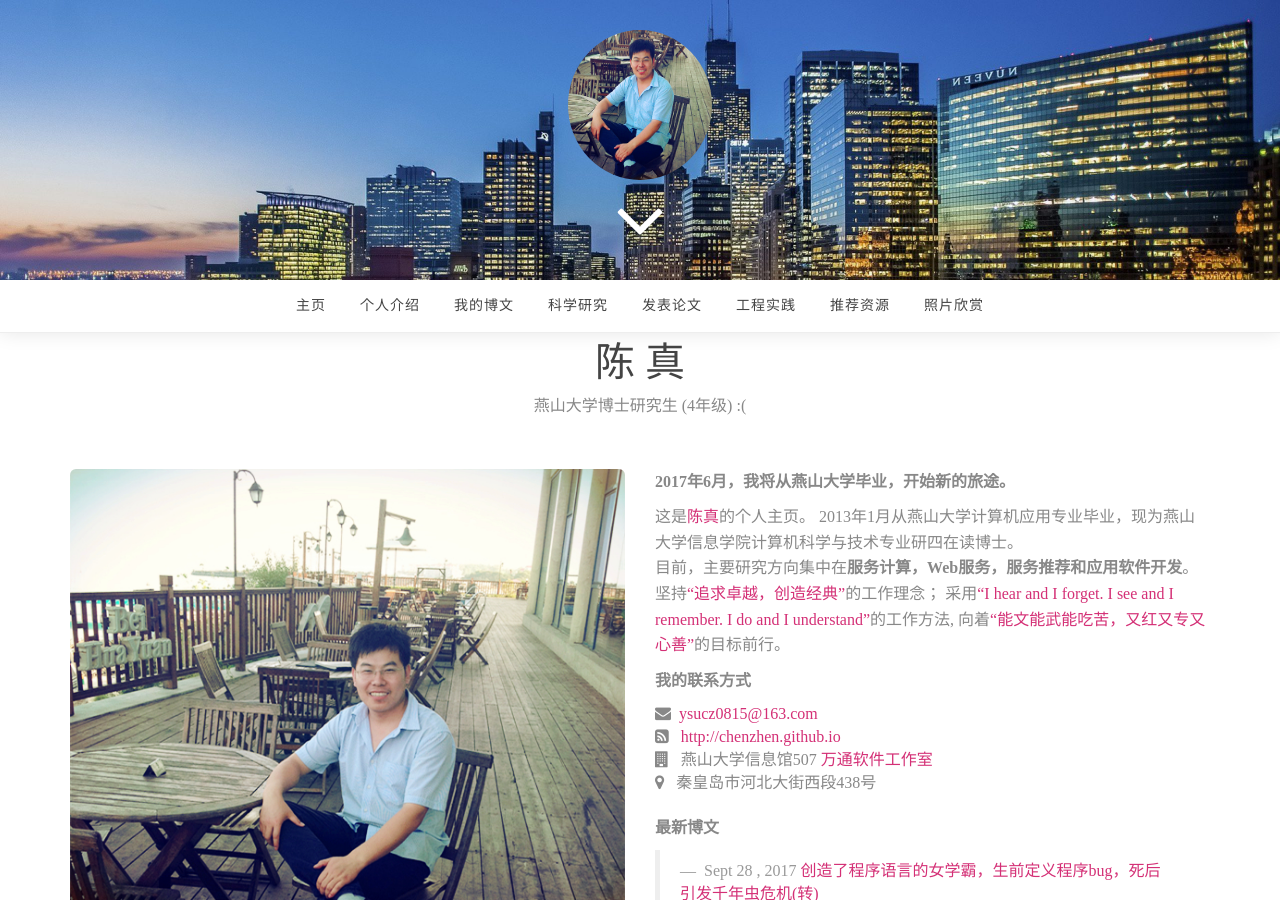
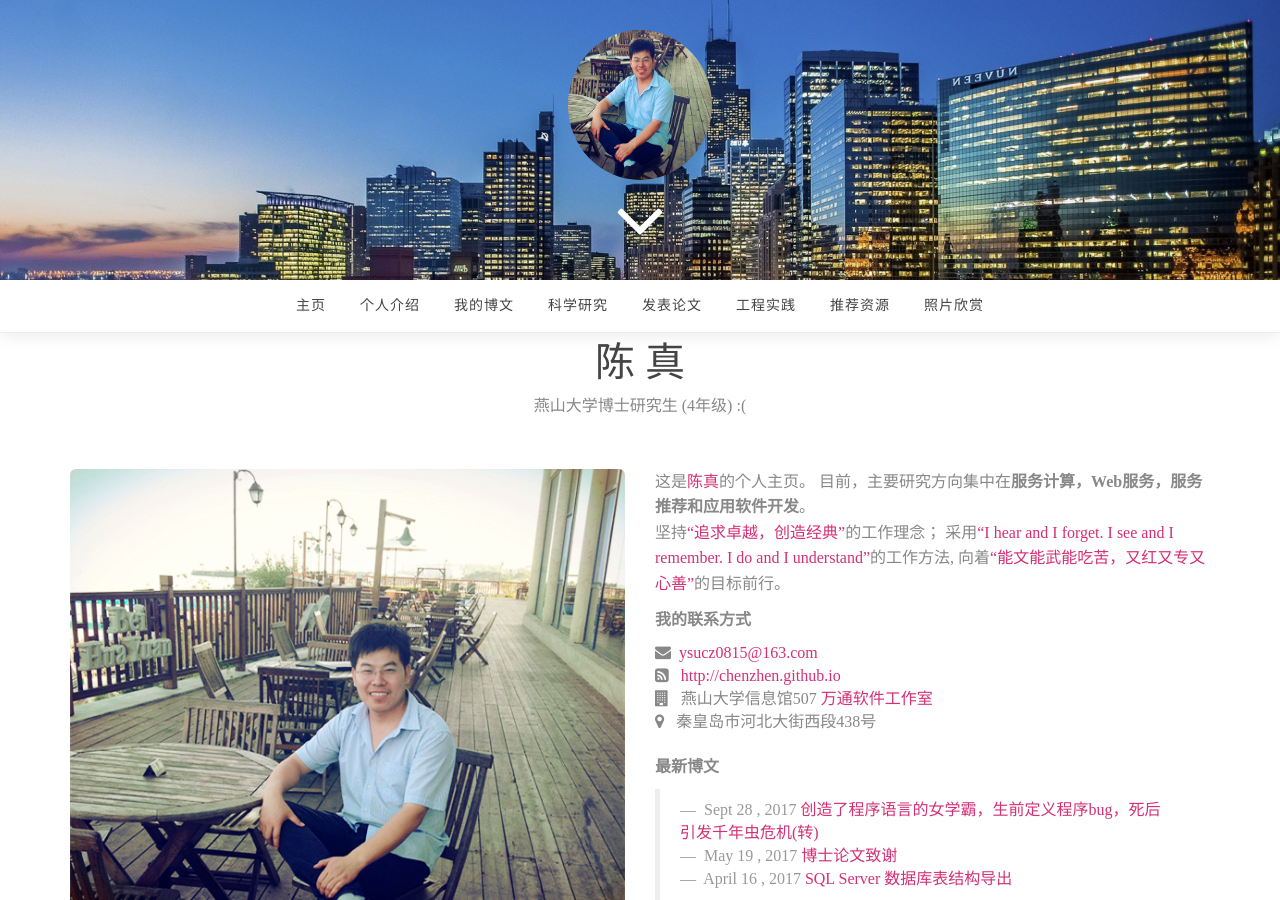
Before and after one commit to chenzhen/.github.io, a Jekyll site: the page built from index.html, in a window 1280 px wide and 900 px high. Built offline with Jekyll 4.4.1, drawn with Linux system fonts in a browser that asks for light colours; comment, search, counter and statistics services are not loaded.

Commit message:
update index

```diff
--- a/_layouts/default.html
+++ b/_layouts/default.html
@@ -123,10 +123,8 @@
 					<img src="img/img1.jpg" class="img-responsive img-rounded" alt="" />
 				</div>
 				<div class="col-md-6">
-					<p><strong>2017年6月，我将从燕山大学毕业，开始新的旅途。</strong></p>
 					<p>
 						这是<a href="http://chenzhen.github.io/">陈真</a>的个人主页。
-						2013年1月从燕山大学计算机应用专业毕业，现为燕山大学信息学院计算机科学与技术专业研四在读博士。<br>
 						目前，主要研究方向集中在<strong>服务计算，Web服务，服务推荐和应用软件开发</strong>。<br>
 						坚持<a href="javascript:void(0);">“追求卓越，创造经典”</a>的工作理念；
 						采用<a href="javascript:void(0);">“I hear and I forget. I see and I remember. I do and I understand”</a>的工作方法,
```
